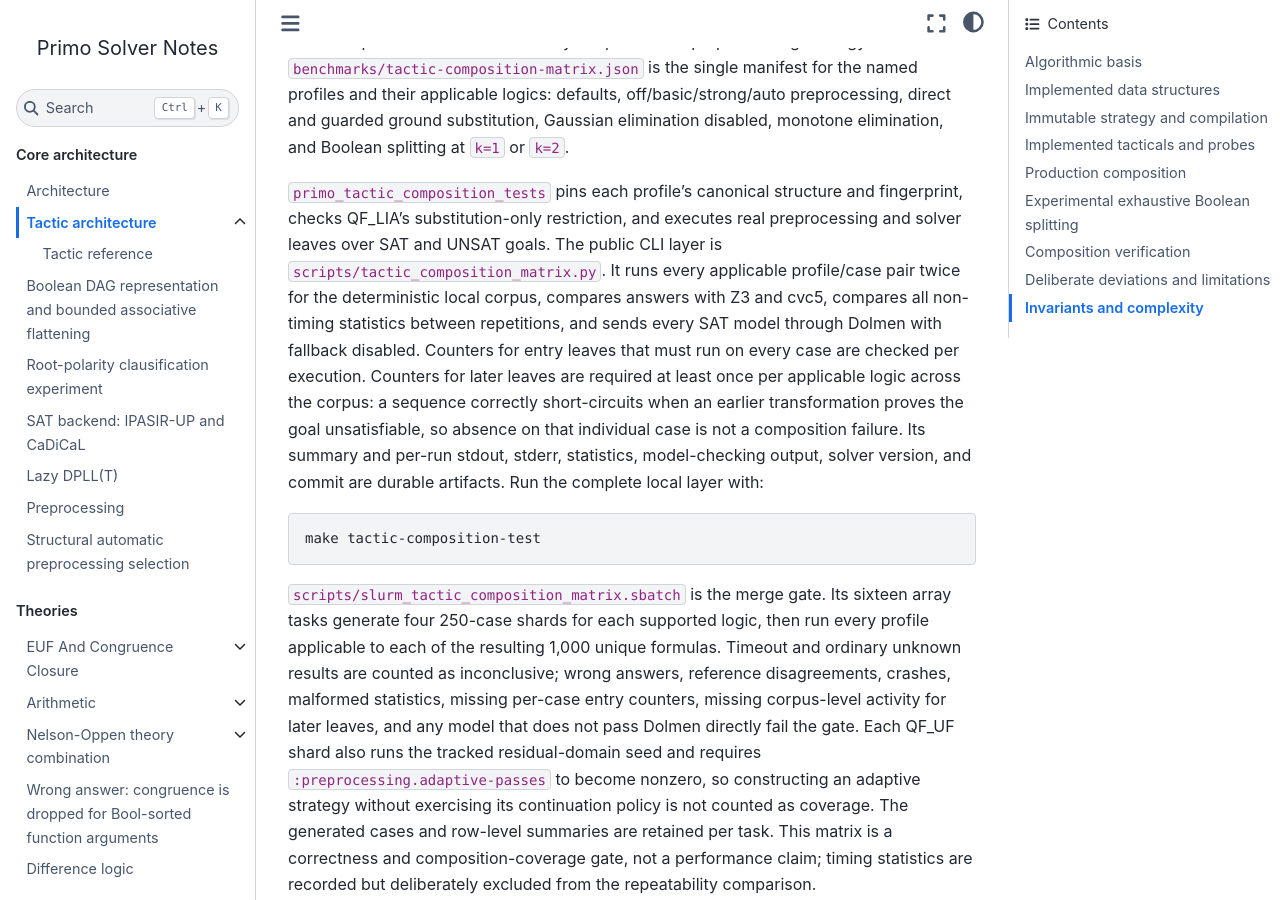
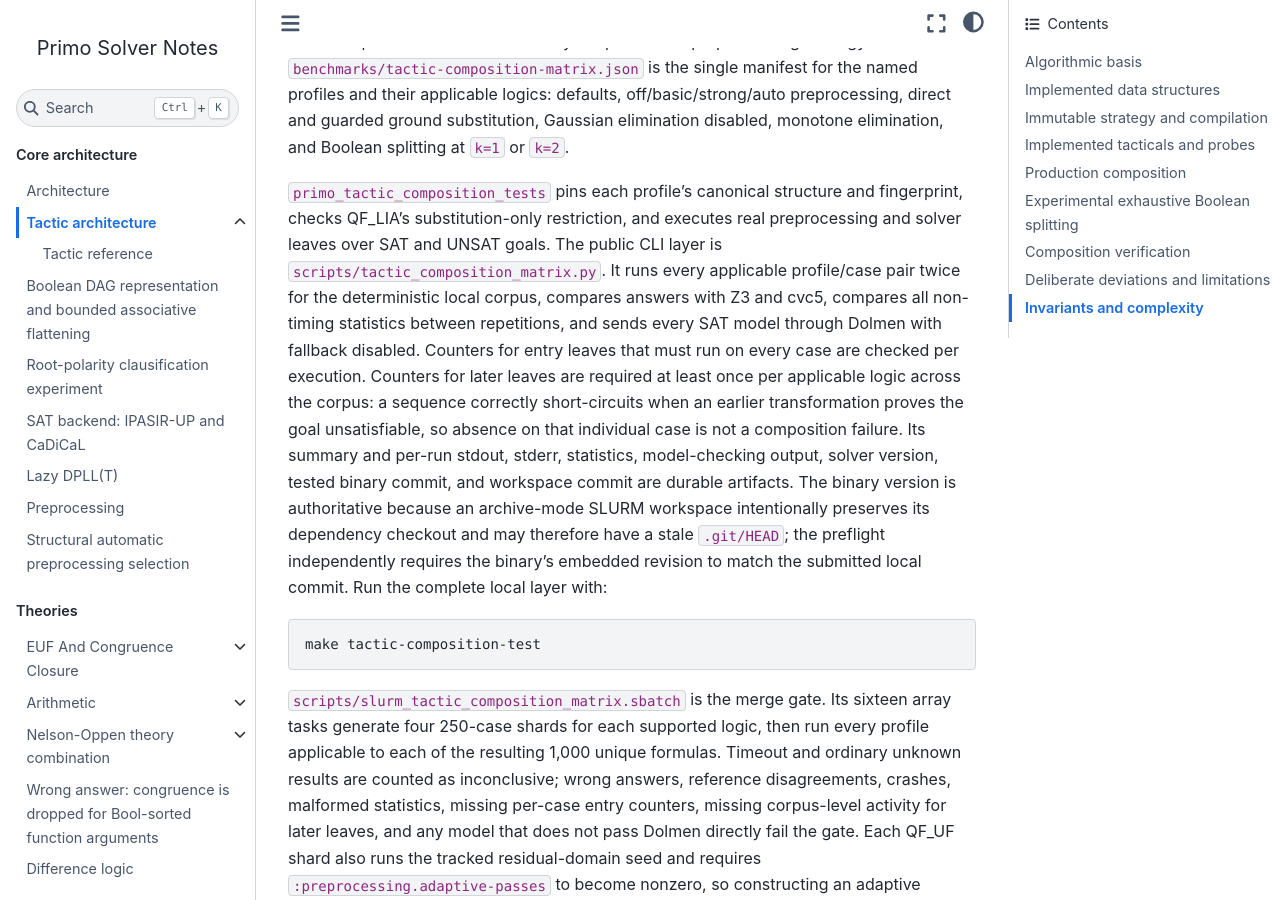
Before and after one commit to primo-solver/primo, a Jupyter Book: the page built from docs/tactics.md, in a window 1280 px wide and 900 px high, scrolled down 8785 px. Built offline with Jupyter Book 1.0.4 settings and Sphinx 7.4.7 and the Sphinx Book theme 1.1.4, drawn with Linux system fonts in a browser that asks for light colours.

Commit message:
Record tested binary revision in tactic matrix

````diff
--- a/docs/tactics.md
+++ b/docs/tactics.md
@@ -364,8 +364,12 @@ for later leaves are required at least once per applicable logic across the
 corpus: a sequence correctly short-circuits when an earlier transformation
 proves the goal unsatisfiable, so absence on that individual case is not a
 composition failure. Its summary and per-run stdout, stderr, statistics,
-model-checking output, solver version, and commit are durable artifacts. Run
-the complete local layer with:
+model-checking output, solver version, tested binary commit, and workspace
+commit are durable artifacts. The binary version is authoritative because an
+archive-mode SLURM workspace intentionally preserves its dependency checkout
+and may therefore have a stale `.git/HEAD`; the preflight independently
+requires the binary's embedded revision to match the submitted local commit.
+Run the complete local layer with:
 
 ```bash
 make tactic-composition-test
````
Also changed, not shown: 2 other files.
